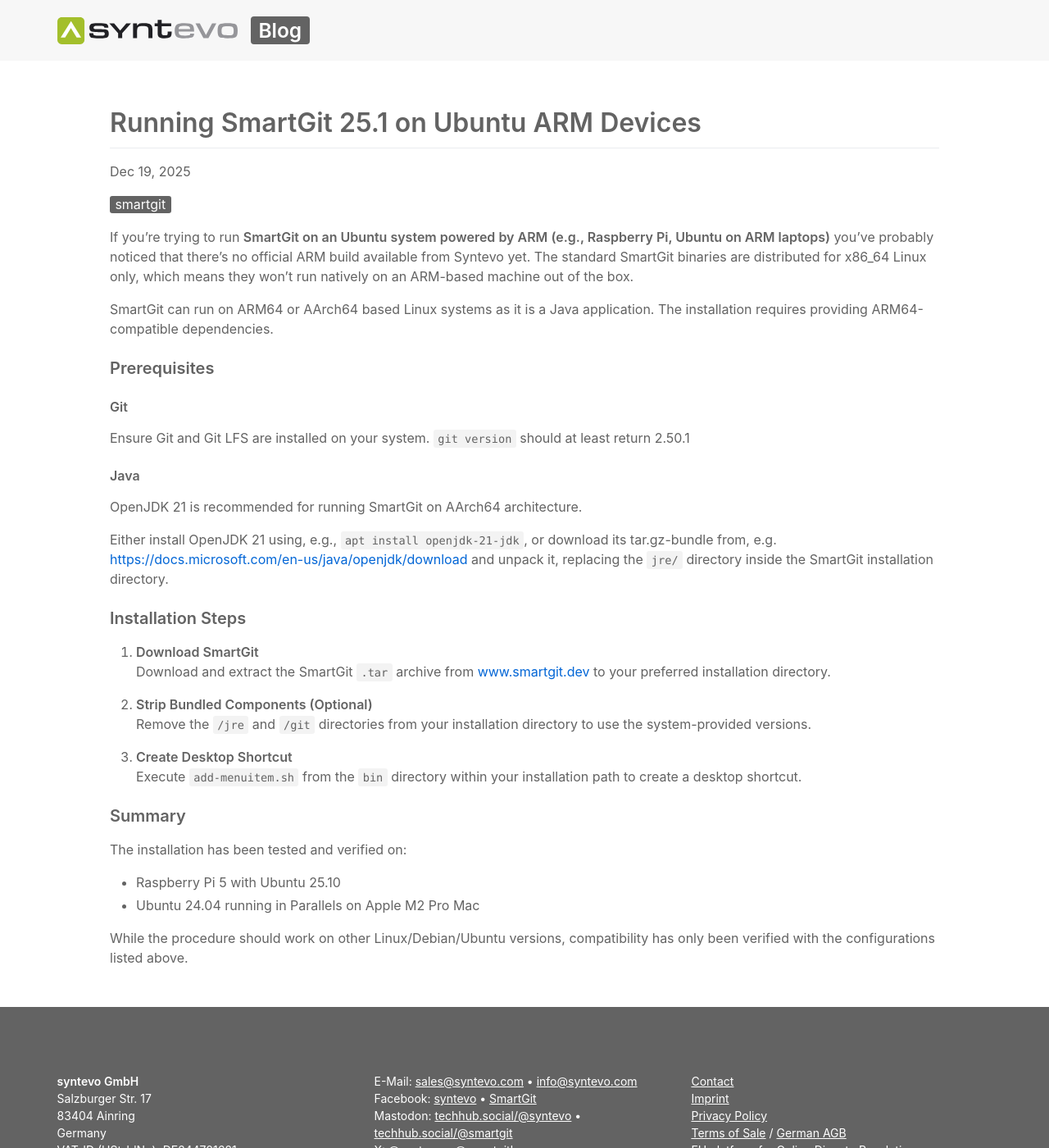
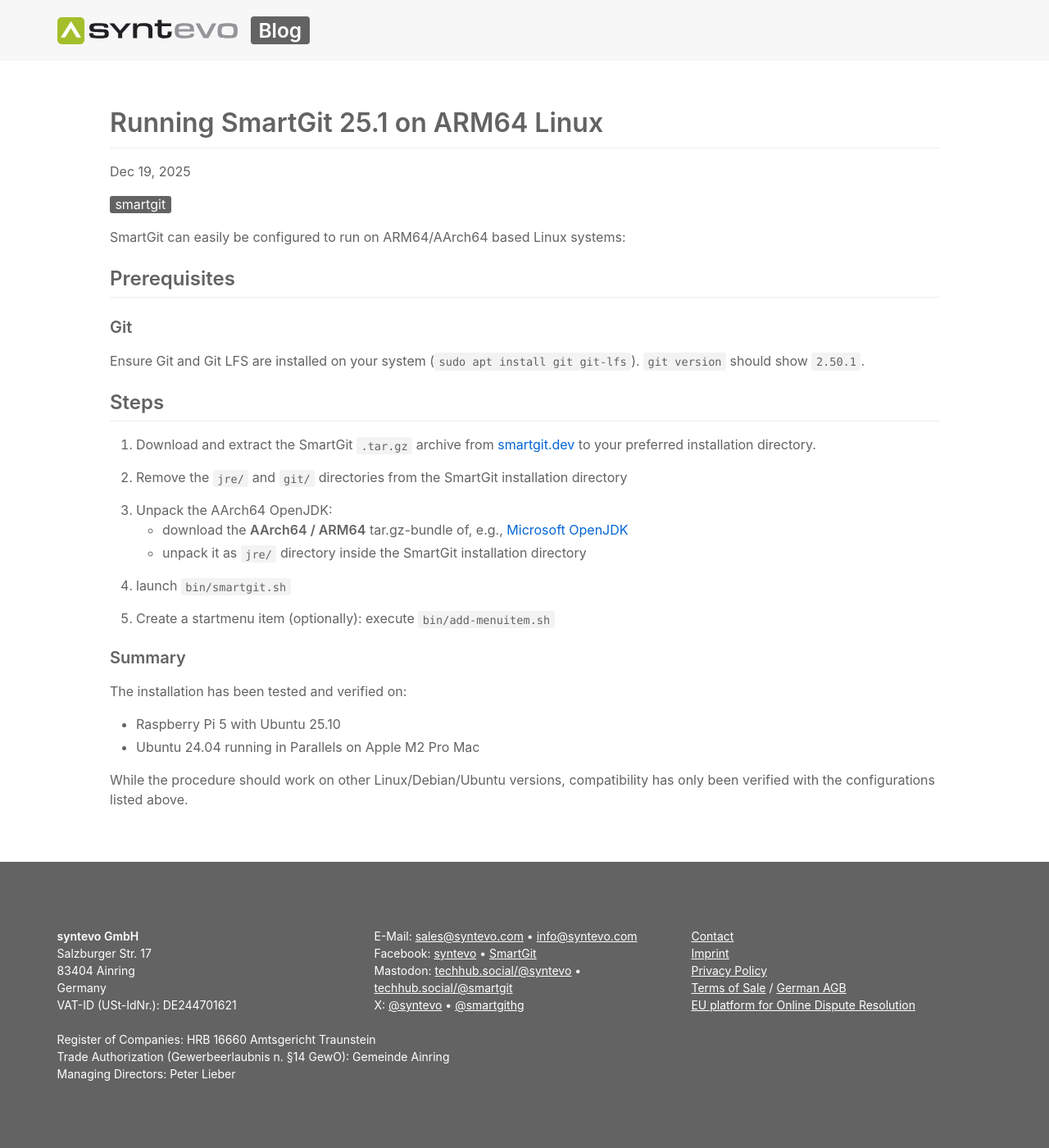
Before and after one commit to syntevo/blog, a Jekyll site: the page built from _posts/2025/2025-12-19-smartgit-25-1-on-ARM-based-linux.md, in a window 1280 px wide and 1400 px high. Shown: the whole window at 82% size. Built offline with Jekyll 4.4.1, drawn with Linux system fonts in a browser that asks for light colours.

Commit message:
shortened

```diff
--- a/_posts/2025/2025-12-19-smartgit-25-1-on-ARM-based-linux.md
+++ b/_posts/2025/2025-12-19-smartgit-25-1-on-ARM-based-linux.md
@@ -1,5 +1,5 @@
 ---
-title: Running SmartGit 25.1 on Ubuntu ARM Devices
+title: Running SmartGit 25.1 on ARM64 Linux
 date: 2025-12-19
 categories:
   - smartgit
@@ -7,30 +7,27 @@
   - smartgit
 ---
 
-If you’re trying to run **SmartGit on an Ubuntu system powered by ARM (e.g., Raspberry Pi, Ubuntu on ARM laptops)** you’ve probably noticed that there’s no official ARM build available from Syntevo yet. The standard SmartGit binaries are distributed for x86_64 Linux only, which means they won’t run natively on an ARM-based machine out of the box.
+SmartGit can easily be configured to run on ARM64/AArch64 based Linux systems:
 
-SmartGit can run on ARM64 or AArch64 based Linux systems as it is a Java application. The installation requires providing ARM64-compatible dependencies.
+## Prerequisites
 
-### Prerequisites
+### Git
+Ensure Git and Git LFS are installed on your system (`sudo apt install git git-lfs`).
+`git version` should show `2.50.1`.
 
-#### Git
-Ensure Git and Git LFS are installed on your system.
-`git version` should  at least return 2.50.1
-#### Java
-OpenJDK 21 is recommended for running SmartGit on AArch64 architecture.
+## Steps
 
-Either install OpenJDK 21 using, e.g., `apt install openjdk-21-jdk`, or download its tar.gz-bundle from, e.g. [https://docs.microsoft.com/en-us/java/openjdk/download](https://docs.microsoft.com/en-us/java/openjdk/download "https://docs.microsoft.com/en-us/java/openjdk/download") and unpack it, replacing the `jre/` directory inside the SmartGit installation directory.
+1. Download and extract the SmartGit `.tar.gz` archive from [smartgit.dev](https://www.smartgit.dev/download/) to your preferred installation directory.
 
-### Installation Steps
+2. Remove the `jre/` and `git/` directories from the SmartGit installation directory
 
-1. **Download SmartGit**
-   Download and extract the SmartGit `.tar` archive from [www.smartgit.dev](https://www.smartgit.dev) to your preferred installation directory.
+3. Unpack the AArch64 OpenJDK:
+  - download the **AArch64 / ARM64** tar.gz-bundle of, e.g., [Microsoft OpenJDK](https://docs.microsoft.com/en-us/java/openjdk/download)
+  - unpack it as `jre/` directory inside the SmartGit installation directory
 
-2. **Strip Bundled Components (Optional)**
-   Remove the `/jre` and `/git` directories from your installation directory to use the system-provided versions.
+4. launch `bin/smartgit.sh`
 
-3. **Create Desktop Shortcut**
-   Execute `add-menuitem.sh` from the `bin` directory within your installation path to create a desktop shortcut.
+5. Create a startmenu item (optionally): execute `bin/add-menuitem.sh`
 
 ### Summary
 
```
